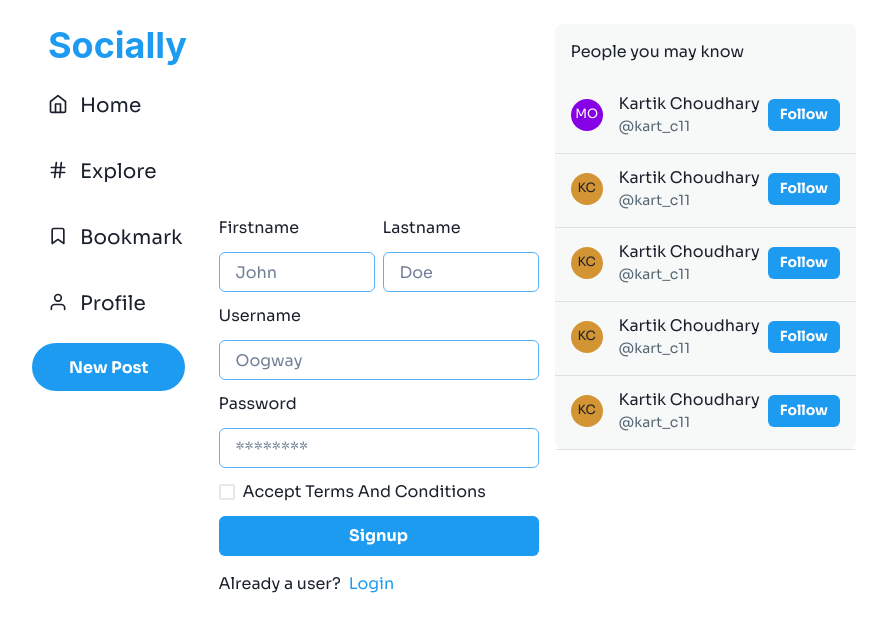
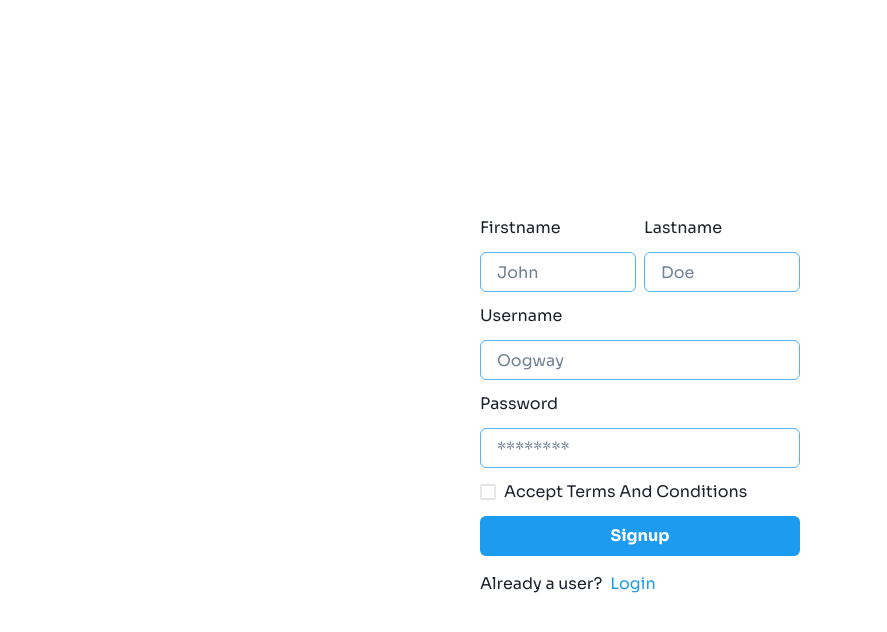
Before and after one commit to kart-c/socially, a React (Create React App) app: page /signup in a window 1280 px wide. Shown: the top 632 px of the page, without its empty margins (0-887 px from the left). Built offline with nearby package versions, Linux system fonts and the light colour scheme; what miragejs would draw is missing.

Commit message:
fix: fix breaking styles/link

```diff
--- a/src/App.js
+++ b/src/App.js
@@ -9,9 +9,15 @@ function App() {
 	const { isOpen, onOpen, onClose } = useDisclosure();
 	const { pathname } = useLocation();
 	return (
-		<Container as="main" maxW="container.xl" mx="auto" display="flex">
+		<Container
+			as="main"
+			maxW="container.xl"
+			mx="auto"
+			display="flex"
+			justifyContent={pathname === '/signup' ? 'center' : 'initial'}
+		>
 			<PostModal onClose={onClose} isOpen={isOpen} />
-			{pathname === '/' || pathname.slice(1) === '/signup' ? null : <LeftNav onOpen={onOpen} />}
+			{pathname === '/' || pathname === '/signup' ? null : <LeftNav onOpen={onOpen} />}
 			<Routes>
 				<Route path="/home" element={<Home onOpen={onOpen} />} />
 				<Route path="/" element={<Login />} />
@@ -20,7 +26,7 @@ function App() {
 				<Route path="/bookmark" element={<Bookmark />} />
 				<Route path="/profile" element={<Profile />} />
 			</Routes>
-			{pathname === '/' || pathname.slice(1) === '/signup' ? null : <RightAside />}
+			{pathname === '/' || pathname === '/signup' ? null : <RightAside />}
 		</Container>
 	);
 }
--- a/src/Pages/Signup/Signup.jsx
+++ b/src/Pages/Signup/Signup.jsx
@@ -49,7 +49,7 @@ const Signup = () => {
 						</Button>
 						<Text>
 							Already a user?
-							<Link as={ReachLink} to="/login" color="brand.500" px="2">
+							<Link as={ReachLink} to="/" color="brand.500" px="2">
 								Login
 							</Link>
 						</Text>
```
